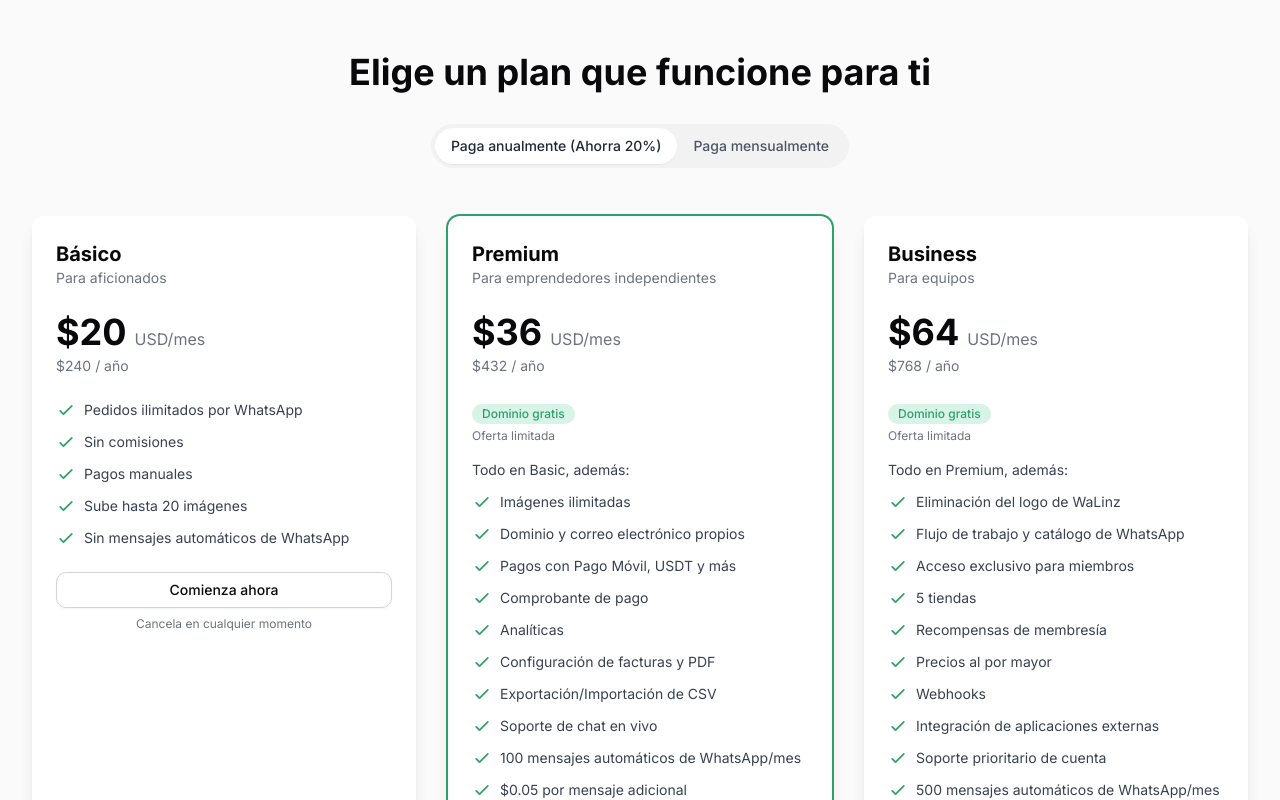
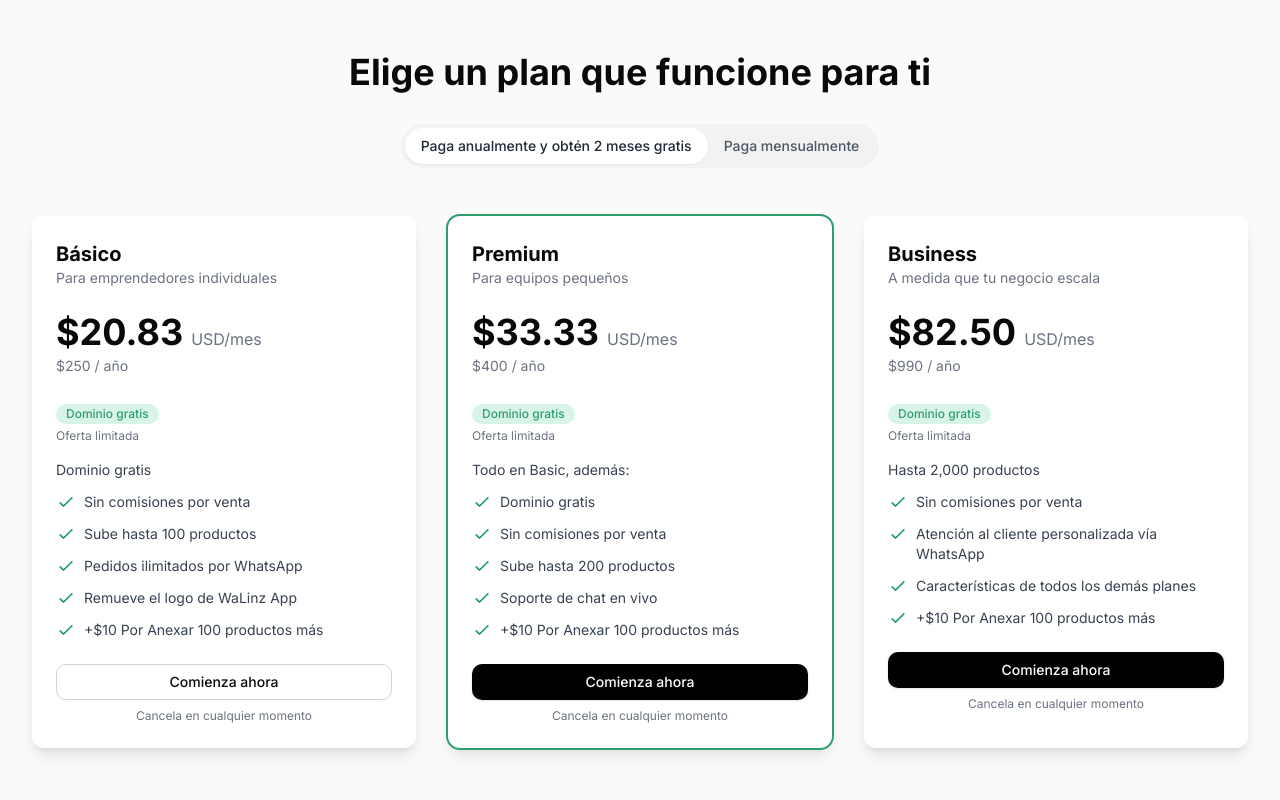
Before and after one commit to TheAngelNerozzi/walinz, a Next.js app: page / in a window 1280 px wide. Shown: the part 5840-6640 px from the top of the page. Built offline with nearby package versions, Linux system fonts and the light colour scheme.

Commit message:
planes-precios.tsx

```diff
--- a/src/components/planes-precios.tsx
+++ b/src/components/planes-precios.tsx
@@ -10,39 +10,36 @@ export function PlanesPrecios() {
   const plans = [
     {
       name: "Básico",
-      description: "Para aficionados",
-      price: billingType === "annual" ? (25 * 0.8).toString() : "25",
-      yearlyPrice: billingType === "annual" ? (25 * 12 * 0.8).toString() : (25 * 12).toString(),
+      description: "Para emprendedores individuales",
+      price: billingType === "annual" ? (25 * 10 / 12).toFixed(2) : "25",
+      yearlyPrice: billingType === "annual" ? (25 * 10).toString() : (25 * 12).toString(),
       features: [
+        "Dominio gratis",
+        "Sin comisiones por venta",
+        "Sube hasta 100 productos",
         "Pedidos ilimitados por WhatsApp",
-        "Sin comisiones",
-        "Pagos manuales",
-        "Sube hasta 20 imágenes",
-        "Sin mensajes automáticos de WhatsApp",
+        "Remueve el logo de WaLinz App",
+        "+$10 Por Anexar 100 productos más",
       ],
       buttonText: "Comienza ahora",
       buttonLink: "/contacto",
       buttonVariant: "outline" as const,
+      badge: "Dominio gratis",
     },
     {
       name: "Premium",
-      description: "Para emprendedores independientes",
-      price: billingType === "annual" ? (45 * 0.8).toString() : "45",
-      yearlyPrice: billingType === "annual" ? (45 * 12 * 0.8).toString() : (45 * 12).toString(),
+      description: "Para equipos pequeños",
+      price: billingType === "annual" ? (40 * 10 / 12).toFixed(2) : "40",
+      yearlyPrice: billingType === "annual" ? (40 * 10).toString() : (40 * 12).toString(),
       features: [
         "Todo en Basic, además:",
-        "Imágenes ilimitadas",
-        "Dominio y correo electrónico propios",
-        "Pagos con Pago Móvil, USDT y más",
-        "Comprobante de pago",
-        "Analíticas",
-        "Configuración de facturas y PDF",
-        "Exportación/Importación de CSV",
+        "Dominio gratis",
+        "Sin comisiones por venta",
+        "Sube hasta 200 productos",
         "Soporte de chat en vivo",
-        "100 mensajes automáticos de WhatsApp/mes",
-        "$0.05 por mensaje adicional",
+        "+$10 Por Anexar 100 productos más",
       ],
-      buttonText: `Obtén un 20% de dscto. el 1er año`,
+      buttonText: `Comienza ahora`,
       buttonLink: "/contacto",
       buttonVariant: "default" as const,
       highlight: true,
@@ -50,24 +47,17 @@ export function PlanesPrecios() {
     },
     {
       name: "Business",
-      description: "Para equipos",
-      price: billingType === "annual" ? (80 * 0.8).toString() : "80",
-      yearlyPrice: billingType === "annual" ? (80 * 12 * 0.8).toString() : (80 * 12).toString(),
+      description: "A medida que tu negocio escala",
+      price: billingType === "annual" ? (99 * 10 / 12).toFixed(2) : "99",
+      yearlyPrice: billingType === "annual" ? (99 * 10).toString() : (99 * 12).toString(),
       features: [
-        "Todo en Premium, además:",
-        "Eliminación del logo de WaLinz",
-        "Flujo de trabajo y catálogo de WhatsApp",
-        "Acceso exclusivo para miembros",
-        "5 tiendas",
-        "Recompensas de membresía",
-        "Precios al por mayor",
-        "Webhooks",
-        "Integración de aplicaciones externas",
-        "Soporte prioritario de cuenta",
-        "500 mensajes automáticos de WhatsApp/mes",
-        "$0.05 por mensaje adicional",
+        "Hasta 2,000 productos",
+        "Sin comisiones por venta",
+        "Atención al cliente personalizada vía WhatsApp",
+        "Características de todos los demás planes",
+        "+$10 Por Anexar 100 productos más",
       ],
-      buttonText: `Obtén un 20% de dsct. el 1er año`,
+      buttonText: `Comienza ahora`,
       buttonLink: "/contacto",
       buttonVariant: "default" as const,
       badge: "Dominio gratis",
@@ -90,7 +80,7 @@ export function PlanesPrecios() {
                   : "text-gray-600"
               }`}
             >
-              Paga anualmente (Ahorra 20%)
+              Paga anualmente y obtén 2 meses gratis
             </button>
             <button
               onClick={() => setBillingType("monthly")}
@@ -122,16 +112,11 @@ export function PlanesPrecios() {
                 <div className="mb-6">
                   <div className="flex items-baseline">
                     <span className="text-4xl font-bold">${plan.price}</span>
-                    {plan.price !== "0" && (
-                      <span className="text-gray-500 ml-2">USD/mes</span>
-                    )}
-                  </div>
-                  {plan.yearlyPrice && billingType === "annual" && (
-                    <div className="text-sm text-gray-500 mt-1">${plan.yearlyPrice} / año</div>
-                  )}
-                  {plan.price === "0" && (
-                    <div className="text-sm text-gray-500 mt-1">Pedidos ilimitados por WhatsApp</div>
-                  )}
+                    <span className="text-gray-500 ml-2">USD/mes</span>
+                </div>
+                {billingType === "annual" && (
+                  <div className="text-sm text-gray-500 mt-1">${plan.yearlyPrice} / año</div>
+                )}
                 </div>
 
                 {plan.badge && (
@@ -146,7 +131,7 @@ export function PlanesPrecios() {
                 <ul className="space-y-3 mb-6">
                   {plan.features.map((feature, i) => (
                     <li key={`${plan.name}-feature-${i}`} className="flex text-sm">
-                      {i === 0 && plan.name !== "Básico" ? (
+                      {i === 0 ? (
                         <span className="text-gray-700">{feature}</span>
                       ) : (
                         <>
```
